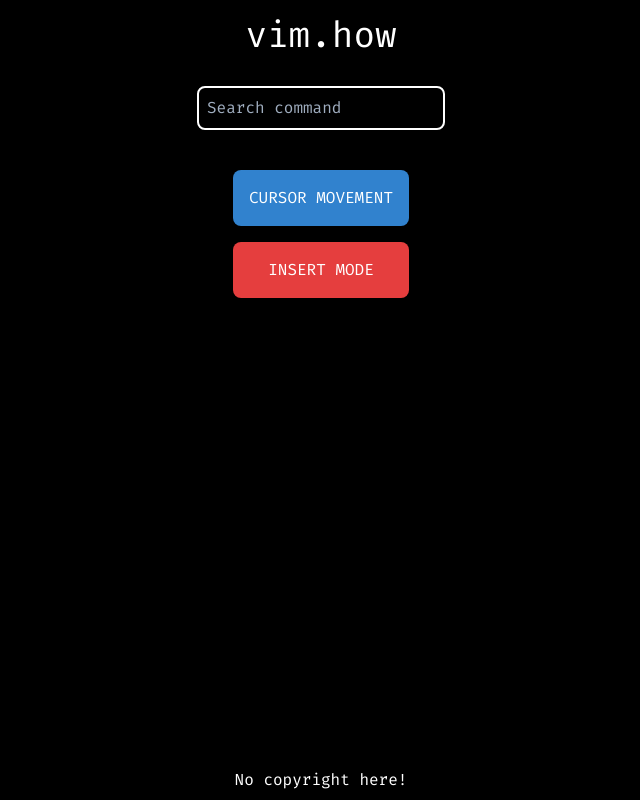
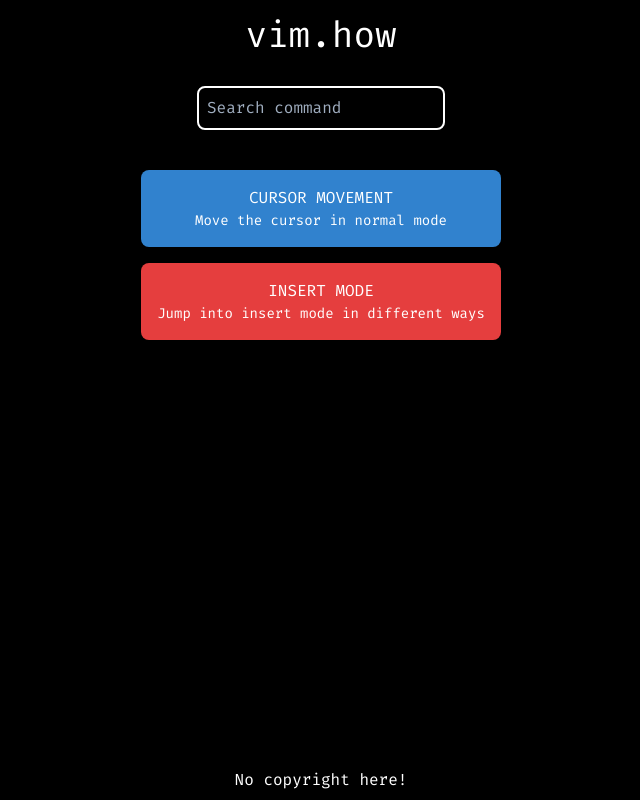
Before and after one commit to crudh/vim-how, a Next.js app: page / in a window 1280 px wide. Shown: the whole page, without its empty margins (319-959 px from the left). Built offline with nearby package versions, Linux system fonts and the light colour scheme.

Commit message:
Added category description and show it in the box

```diff
--- a/components/category-box.tsx
+++ b/components/category-box.tsx
@@ -1,10 +1,12 @@
 import * as React from "react";
 
-export const CategoryBox: React.FC<{ name: string; colorClass: string }> = ({
-  name,
-  colorClass,
-}) => (
-  <div className={`${colorClass} flex justify-center p-4 rounded-lg uppercase`}>
-    {name}
+export const CategoryBox: React.FC<{
+  name: string;
+  colorClass: string;
+  description: string;
+}> = ({ name, colorClass, description }) => (
+  <div className={`${colorClass} flex flex-col items-center p-4 rounded-lg`}>
+    <div className="uppercase">{name}</div>
+    <div className="text-sm">{description}</div>
   </div>
 );
--- a/data/categories.ts
+++ b/data/categories.ts
@@ -2,6 +2,7 @@
   id: number;
   name: string;
   colorClass: string;
+  description: string;
 };
 
 export type Categories = {
@@ -13,10 +14,12 @@
     id: 1,
     name: "Cursor movement",
     colorClass: "bg-blue-600",
+    description: "Move the cursor in normal mode",
   },
   2: {
     id: 2,
     name: "Insert mode",
     colorClass: "bg-red-600",
+    description: "Jump into insert mode in different ways",
   },
 };
```
